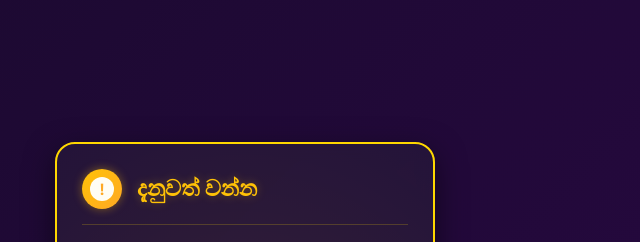
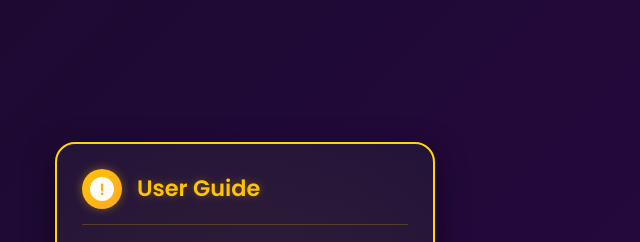
Before and after one commit to damindu817/Melbet-Crash-Notice, a plain HTML site: page index.html in a window 1280 px wide. Shown: the top 242 px of the page, 395-1035 px from the left. Drawn offline with Linux system fonts and the light colour scheme.

Commit message:
Update index.html

```diff
--- a/index.html
+++ b/index.html
@@ -412,7 +412,7 @@
         <div class="notice-icon">
           <div class="icon-alert">!</div>
         </div>
-        <h1 class="notice-title">දැනුවත් වන්න</h1>
+        <h1 class="notice-title">User Guide</h1>
       </div>
 
       <div class="notice-content">
```
